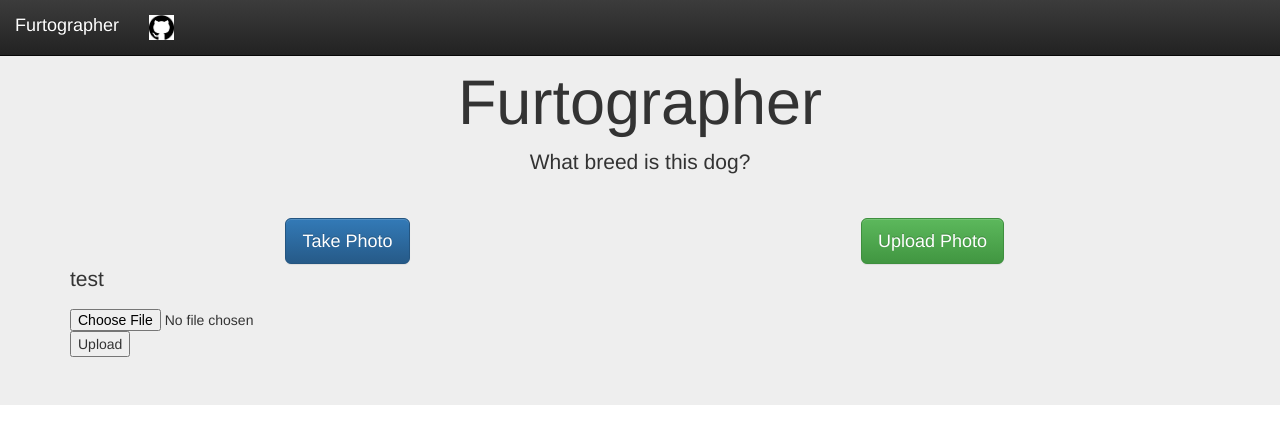
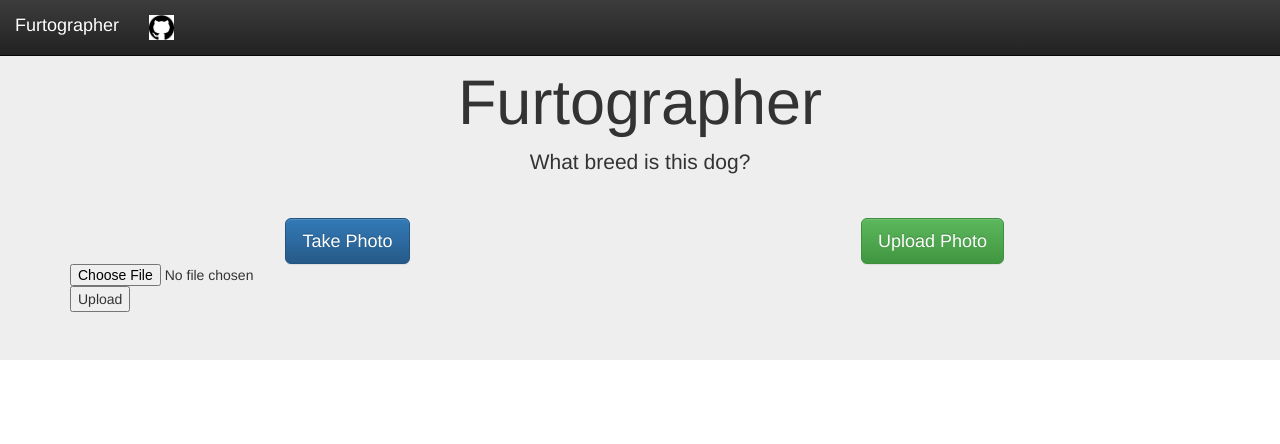
Before and after one commit to pranavbala3/Furtographer, a Flask app: page /upload_photo in a window 1280 px wide. Shown: the top 444 px of the page. Run offline with Flask 3, Linux system fonts and the light colour scheme; some libraries are stand-ins or nearby versions.

Commit message:
small fixes

```diff
--- a/app.py
+++ b/app.py
@@ -4,7 +4,6 @@ import cv2
 app = Flask(__name__)
 
 def generate_frames():
-
     while True:
         camera = cv2.VideoCapture(0)
         success, frame = camera.read()
@@ -42,7 +41,7 @@ def upload():
     if file.filename == '':
         return 'No selected file'
     if file:
-        # for now, just going to this folder, but we will need to connect this to our db/image storage system
+        # for now, the file isjust going to this directory, but we will need to connect this to our db/image storage system
         file.save("uploads/" + file.filename)
         return 'File uploaded successfully'
 
--- a/templates/upload_photo.html
+++ b/templates/upload_photo.html
@@ -1,8 +1,5 @@
 {% extends "index.html" %}
 {% block content %}
-<div>
-    <p>test</p>
-</div>
 <div>
     <form method="POST" enctype="multipart/form-data" action="/upload">
         <input type="file" name="file">
```
